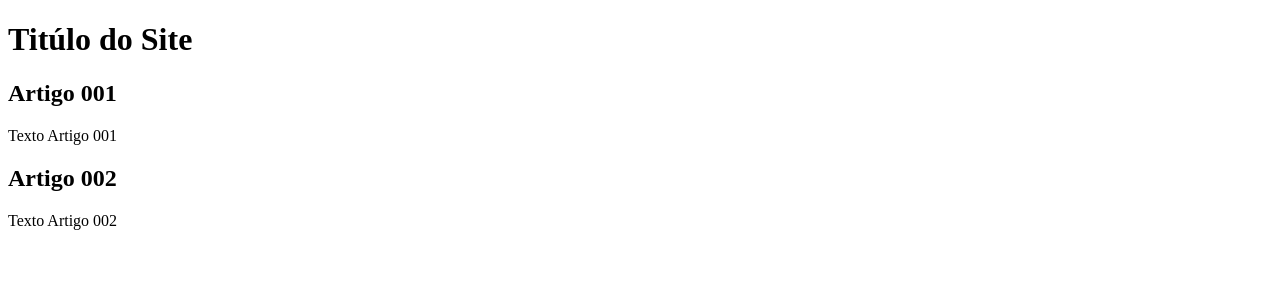
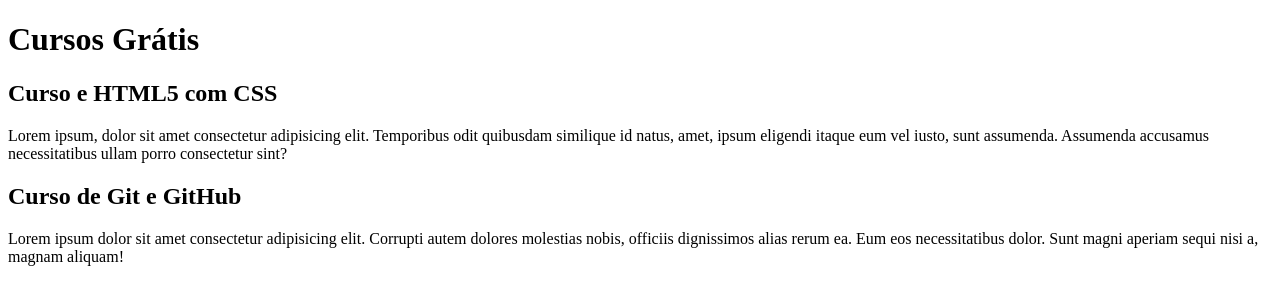
Before and after one commit to lucasribeiro27/projeto-site, a plain HTML site: page index.html in a window 1280 px wide. Drawn offline with Linux system fonts and the light colour scheme.

Commit message:
comecei a escrever o conteúdo

```diff
--- a/index.html
+++ b/index.html
@@ -8,15 +8,15 @@
 <body>
     <main>
         <header>
-            <h1>Titúlo do Site</h1>
+            <h1>Cursos Grátis</h1>
         </header>
         <article>
-            <H2>Artigo 001</H2>
-            <p>Texto Artigo 001</p>
+            <H2>Curso e HTML5 com CSS</H2>
+            <p>Lorem ipsum, dolor sit amet consectetur adipisicing elit. Temporibus odit quibusdam similique id natus, amet, ipsum eligendi itaque eum vel iusto, sunt assumenda. Assumenda accusamus necessitatibus ullam porro consectetur sint?</p>
         </article>
         <article>
-            <H2>Artigo 002</H2>
-            <p>Texto Artigo 002</p>
+            <H2>Curso de Git e GitHub</H2>
+            <p>Lorem ipsum dolor sit amet consectetur adipisicing elit. Corrupti autem dolores molestias nobis, officiis dignissimos alias rerum ea. Eum eos necessitatibus dolor. Sunt magni aperiam sequi nisi a, magnam aliquam!</p>
         </article>
     </main>
 </body>
```
